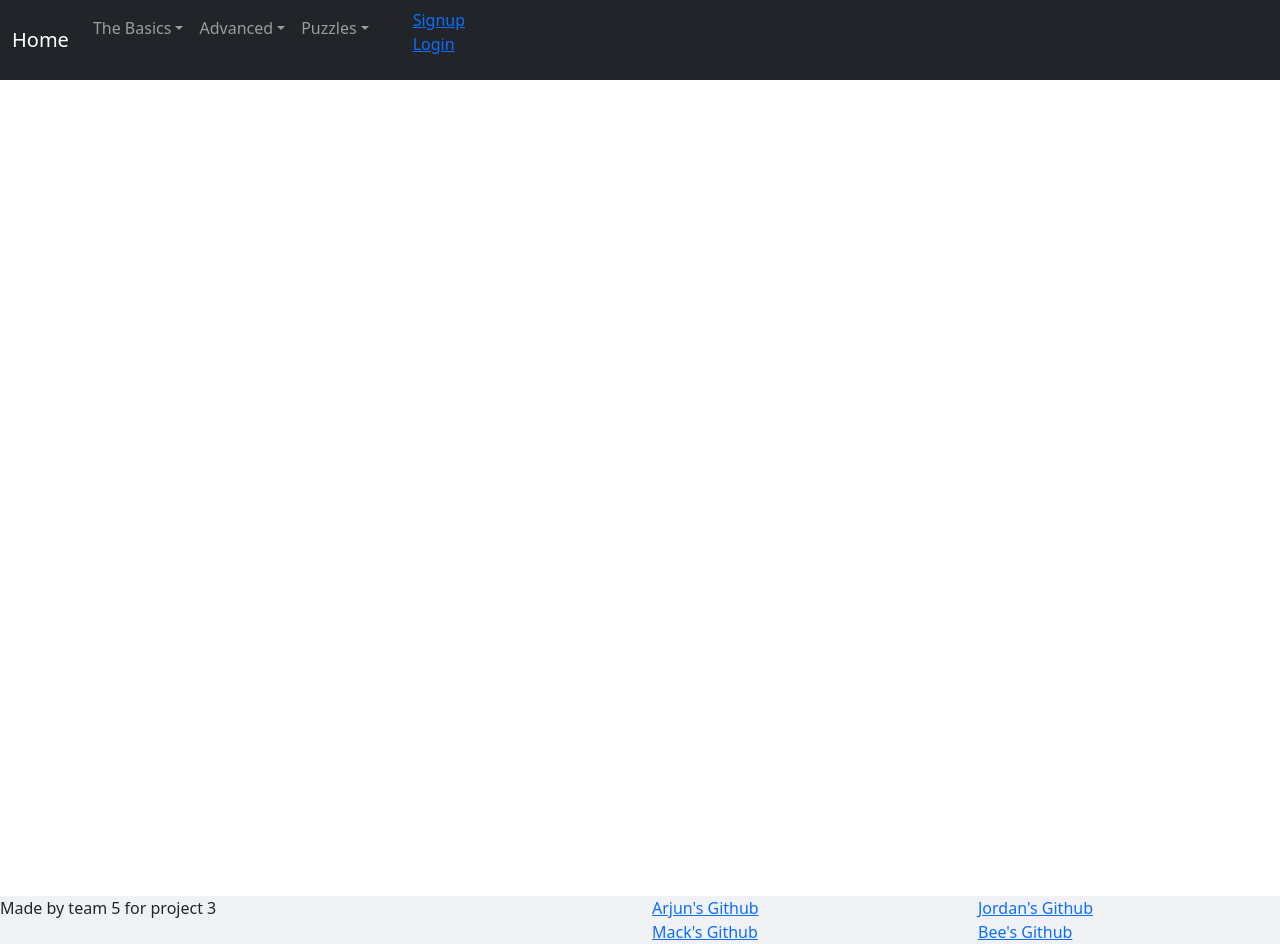
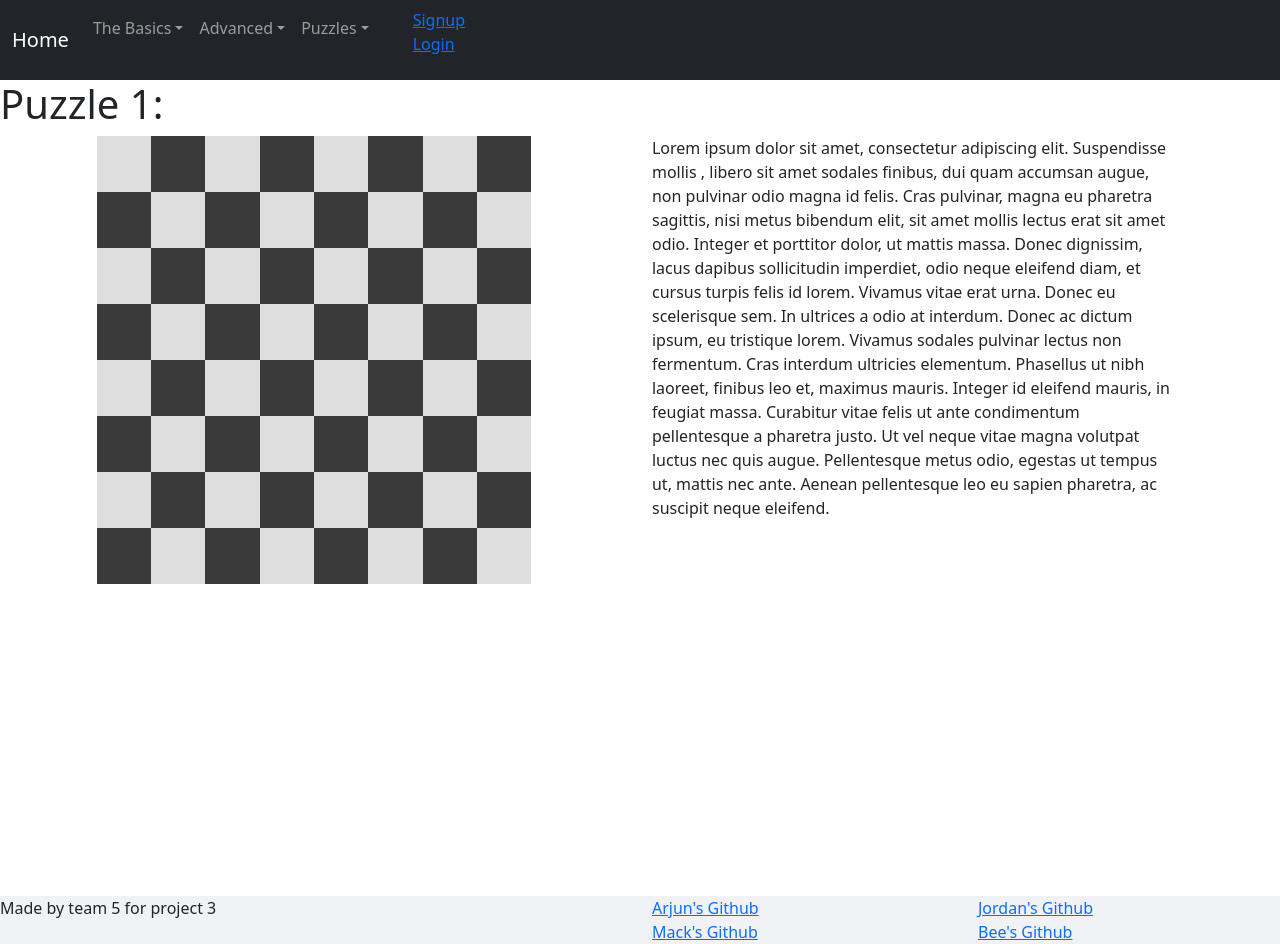
Before and after one commit to MadeOfBees/chess-tutorials, a React (Create React App) app in the folder client/: page /Puzzle1 in a window 1280 px wide. Built offline with nearby package versions, Linux system fonts and the light colour scheme.

Commit message:
sample puzzle 1

```diff
--- a/client/src/App.css
+++ b/client/src/App.css
@@ -29,3 +29,13 @@
     background-color: rgba(202, 204, 216, 0.26);
     overflow-x: hidden;
 }
+.allWork{
+    background-color: rgba(192, 192, 192, 0.521);
+}
+.noPlay{
+    background-color: rgb(58, 58, 58);
+}
+.boardSpace{
+    height: 7vh;
+    width: 4vh;
+}
--- a/client/src/App.js
+++ b/client/src/App.js
@@ -13,6 +13,8 @@ import Login from './pages/Login';
 import Signup from './pages/Signup';
 import Navi from './components/Navbar';
 import Footer from './components/Footer';
+import Puzzle1 from "./pages/Puzzles/Puzzle1";
+import "./App.css";
 
 
 const httpLink = createHttpLink({
@@ -54,6 +56,10 @@ function App() {
               path="/signup"
               element={<Signup />}
             />
+            <Route
+              path="/Puzzle1"
+              element={<Puzzle1 />}
+            />
           </Routes>
         </div>
         </main>
--- /dev/null
+++ b/client/src/components/Chessboard.js
@@ -0,0 +1,96 @@
+import React from 'react';
+import Row from 'react-bootstrap/Row';
+import Col from 'react-bootstrap/Col';
+
+function Chessboard() {
+    return (
+        <div>
+            <Row>
+                <Col>
+                    <Row>
+                        <Col className='boardSpace e1m1 allWork'></Col>
+                        <Col className='boardSpace e2m1 noPlay'></Col>
+                        <Col className='boardSpace e3m1 allWork'></Col>
+                        <Col className='boardSpace e4m1 noPlay'></Col>
+                        <Col className='boardSpace e5m1 allWork'></Col>
+                        <Col className='boardSpace e6m1 noPlay'></Col>
+                        <Col className='boardSpace e7m1 allWork'></Col>
+                        <Col className='boardSpace e8m1 noPlay'></Col>
+                    </Row>
+                    <Row>
+                        <Col className='boardSpace e1m2 noPlay'></Col>
+                        <Col className='boardSpace e2m2 allWork'></Col>
+                        <Col className='boardSpace e3m2 noPlay'></Col>
+                        <Col className='boardSpace e4m2 allWork'></Col>
+                        <Col className='boardSpace e5m2 noPlay'></Col>
+                        <Col className='boardSpace e6m2 allWork'></Col>
+                        <Col className='boardSpace e7m2 noPlay'></Col>
+                        <Col className='boardSpace e8m2 allWork'></Col>
+                    </Row>
+                    <Row>
+                        <Col className='boardSpace e1m3 allWork'></Col>
+                        <Col className='boardSpace e2m3 noPlay'></Col>
+                        <Col className='boardSpace e3m3 allWork'></Col>
+                        <Col className='boardSpace e4m3 noPlay'></Col>
+                        <Col className='boardSpace e5m3 allWork'></Col>
+                        <Col className='boardSpace e6m3 noPlay'></Col>
+                        <Col className='boardSpace e7m3 allWork'></Col>
+                        <Col className='boardSpace e8m3 noPlay'></Col>
+                    </Row>
+                    <Row>
+                        <Col className='boardSpace e1m4 noPlay'></Col>
+                        <Col className='boardSpace e2m4 allWork'></Col>
+                        <Col className='boardSpace e3m4 noPlay'></Col>
+                        <Col className='boardSpace e4m4 allWork'></Col>
+                        <Col className='boardSpace e5m4 noPlay'></Col>
+                        <Col className='boardSpace e6m4 allWork'></Col>
+                        <Col className='boardSpace e7m4 noPlay'></Col>
+                        <Col className='boardSpace e8m4 allWork'></Col>
+                    </Row>
+                    <Row>
+                        <Col className='boardSpace e1m5 allWork'></Col>
+                        <Col className='boardSpace e2m5 noPlay'></Col>
+                        <Col className='boardSpace e3m5 allWork'></Col>
+                        <Col className='boardSpace e4m5 noPlay'></Col>
+                        <Col className='boardSpace e5m5 allWork'></Col>
+                        <Col className='boardSpace e6m5 noPlay'></Col>
+                        <Col className='boardSpace e7m5 allWork'></Col>
+                        <Col className='boardSpace e8m5 noPlay'></Col>
+                    </Row>
+                    <Row>
+                        <Col className='boardSpace e1m6 noPlay'></Col>
+                        <Col className='boardSpace e2m6 allWork'></Col>
+                        <Col className='boardSpace e3m6 noPlay'></Col>
+                        <Col className='boardSpace e4m6 allWork'></Col>
+                        <Col className='boardSpace e5m6 noPlay'></Col>
+                        <Col className='boardSpace e6m6 allWork'></Col>
+                        <Col className='boardSpace e7m6 noPlay'></Col>
+                        <Col className='boardSpace e8m6 allWork'></Col>
+                    </Row>
+                    <Row>
+                        <Col className='boardSpace e1m7 allWork'></Col>
+                        <Col className='boardSpace e2m7 noPlay'></Col>
+                        <Col className='boardSpace e3m7 allWork'></Col>
+                        <Col className='boardSpace e4m7 noPlay'></Col>
+                        <Col className='boardSpace e5m7 allWork'></Col>
+                        <Col className='boardSpace e6m7 noPlay'></Col>
+                        <Col className='boardSpace e7m7 allWork'></Col>
+                        <Col className='boardSpace e8m7 noPlay'></Col>
+                    </Row>
+                    <Row>
+                        <Col className='boardSpace e1m8 noPlay'></Col>
+                        <Col className='boardSpace e2m8 allWork'></Col>
+                        <Col className='boardSpace e3m8 noPlay'></Col>
+                        <Col className='boardSpace e4m8 allWork'></Col>
+                        <Col className='boardSpace e5m8 noPlay'></Col>
+                        <Col className='boardSpace e6m8 allWork'></Col>
+                        <Col className='boardSpace e7m8 noPlay'></Col>
+                        <Col className='boardSpace e8m8 allWork'></Col>
+                    </Row>
+                </Col>
+            </Row>
+        </div>
+    );
+}
+
+export default Chessboard;
--- a/client/src/components/Footer.js
+++ b/client/src/components/Footer.js
@@ -1,3 +1,4 @@
+import React from 'react';
 import Row from 'react-bootstrap/Row';
 import Col from 'react-bootstrap/Col';
 
--- a/client/src/components/Navbar.js
+++ b/client/src/components/Navbar.js
@@ -127,7 +127,7 @@ function AppNav() {
                                     menuVariant="dark"
                                 >
                                     <Dropdown.Item>
-                                        Puzzle 1
+                                    <Link to="/Puzzle1">Puzzle1</Link>
                                     </Dropdown.Item>
                                     <Dropdown.Item>
                                         Puzzle 2
--- /dev/null
+++ b/client/src/pages/Advanced/Advanced1.js
@@ -0,0 +1 @@
+//
--- a/client/src/pages/Home.js
+++ b/client/src/pages/Home.js
@@ -5,7 +5,6 @@ import Row from 'react-bootstrap/Row';
 import Col from 'react-bootstrap/Col';
 import Carousel from 'react-multi-carousel';
 import 'react-multi-carousel/lib/styles.css';
-import "../App.css";
 const responsive = {
   superLargeDesktop: {
     // the naming can be any, depends on you.
--- /dev/null
+++ b/client/src/pages/Puzzles/Puzzle1.js
@@ -0,0 +1,39 @@
+import React from "react";
+import Chessboard from "../../components/Chessboard";
+import Row from 'react-bootstrap/Row';
+import Col from 'react-bootstrap/Col';
+
+const Puzzle = () => {
+    return (
+        <div>
+            <h1>Puzzle 1:</h1>
+            <Row>
+                <Col xs={1} />
+                <Col xs={4}><Chessboard /></Col>
+                <Col xs={1} />
+                <Col xs={5}>
+                    <p> Lorem ipsum dolor sit amet, consectetur adipiscing elit. Suspendisse mollis
+                        , libero sit amet sodales finibus, dui quam accumsan augue, non pulvinar odio
+                        magna id felis. Cras pulvinar, magna eu pharetra sagittis, nisi metus bibendum
+                        elit, sit amet mollis lectus erat sit amet odio. Integer et porttitor dolor,
+                        ut mattis massa. Donec dignissim, lacus dapibus sollicitudin imperdiet, odio
+                        neque eleifend diam, et cursus turpis felis id lorem. Vivamus vitae erat urna.
+                        Donec eu scelerisque sem. In ultrices a odio at interdum. Donec ac dictum ipsum,
+                        eu tristique lorem. Vivamus sodales pulvinar lectus non fermentum. Cras interdum
+                        ultricies elementum. Phasellus ut nibh laoreet, finibus leo et, maximus
+                        mauris. Integer id eleifend mauris, in feugiat massa. Curabitur vitae felis
+                        ut ante condimentum pellentesque a pharetra justo. Ut vel neque vitae
+                        magna volutpat luctus nec quis augue. Pellentesque metus odio, egestas
+                        ut tempus ut, mattis nec ante. Aenean pellentesque leo eu sapien pharetra,
+                        ac suscipit neque eleifend. </p>
+                </Col>
+                <Col xs={1} />
+            </Row>
+            {/* <Comments>
+// PUT COMMENTS COMPONENT HERE
+            </Comments> */}
+        </div>
+    );
+};
+
+export default Puzzle;
--- /dev/null
+++ b/client/src/pages/TheBasics/TheBasics1.js
@@ -0,0 +1 @@
+//
```
